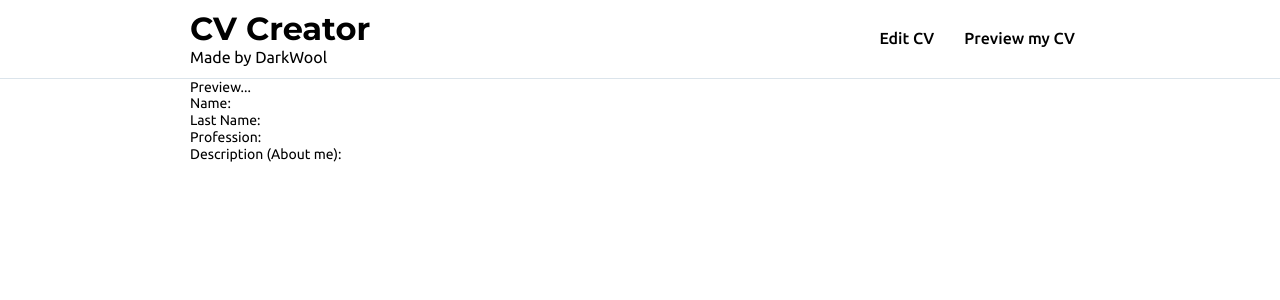
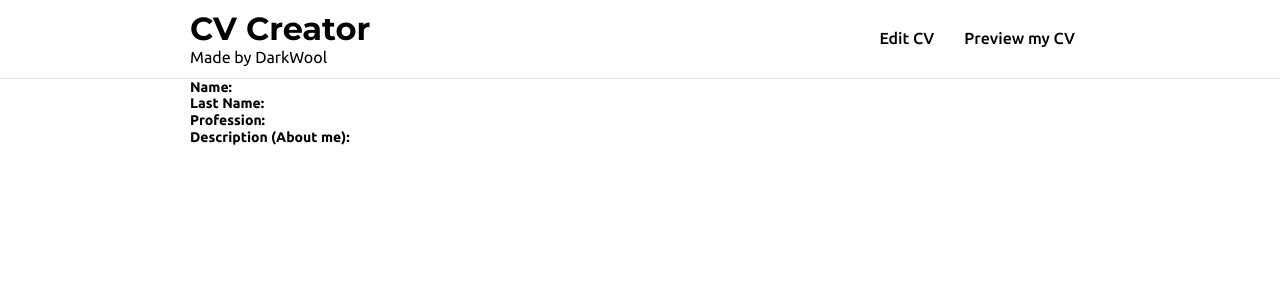
Before and after one commit to DarkWool/cv-creator-app, a React (Create React App) app: page / in a window 1280 px wide. Both pictures are taken after a click on the item "Preview my CV". Shown: the top 300 px of the page. Built offline with nearby package versions, Linux system fonts and the light colour scheme.

Commit message:
Add CVPreview component

```diff
--- a/src/App.js
+++ b/src/App.js
@@ -1,6 +1,7 @@
 import React, { Component } from "react";
 import { Header } from "./components/Header";
 import { CVForm } from "./components/CVForm";
+import { CVPreview } from "./components/CVPreview";
 
 class App extends Component {
   state = {
@@ -27,17 +28,14 @@ class App extends Component {
 
   render() {
     const currPage = this.state.isPreviewActive ? (
-      <div>
-        Preview...
-        <p>Name:</p>
-        <p>{this.state.name.trim()}</p>
-        <p>Last Name:</p>
-        <p>{this.state.lastName.trim()}</p>
-        <p>Profession:</p>
-        <p>{this.state.profession.trim()}</p>
-        <p>Description (About me): </p>
-        <p>{this.state.aboutMe.trim()}</p>
-      </div>
+      <CVPreview
+        generalInfo={{
+          name: this.state.name,
+          lastName: this.state.lastName,
+          profession: this.state.profession,
+          aboutMe: this.state.aboutMe,
+        }}
+      />
     ) : (
       <CVForm generalInfo={this.state} handleEditChanges={this.handleEditChanges} />
     );
--- /dev/null
+++ b/src/components/CVPreview.js
@@ -0,0 +1,32 @@
+import { Component } from "react";
+
+export class CVPreview extends Component {
+  constructor(props) {
+    super(props);
+  }
+
+  render() {
+    const { generalInfo } = this.props;
+
+    return (
+      <div>
+        <p>
+          <strong>Name:</strong>
+        </p>
+        <p>{generalInfo.name.trim()}</p>
+        <p>
+          <strong>Last Name:</strong>
+        </p>
+        <p>{generalInfo.lastName.trim()}</p>
+        <p>
+          <strong>Profession:</strong>
+        </p>
+        <p>{generalInfo.profession.trim()}</p>
+        <p>
+          <strong>Description (About me):</strong>
+        </p>
+        <p>{generalInfo.aboutMe.trim()}</p>
+      </div>
+    );
+  }
+}
--- a/src/index.css
+++ b/src/index.css
@@ -42,6 +42,10 @@ video {
   max-width: 100%;
 }
 
+strong {
+  font-weight: bold;
+}
+
 .content-margin {
   max-width: 900px;
   width: 100%;
```
